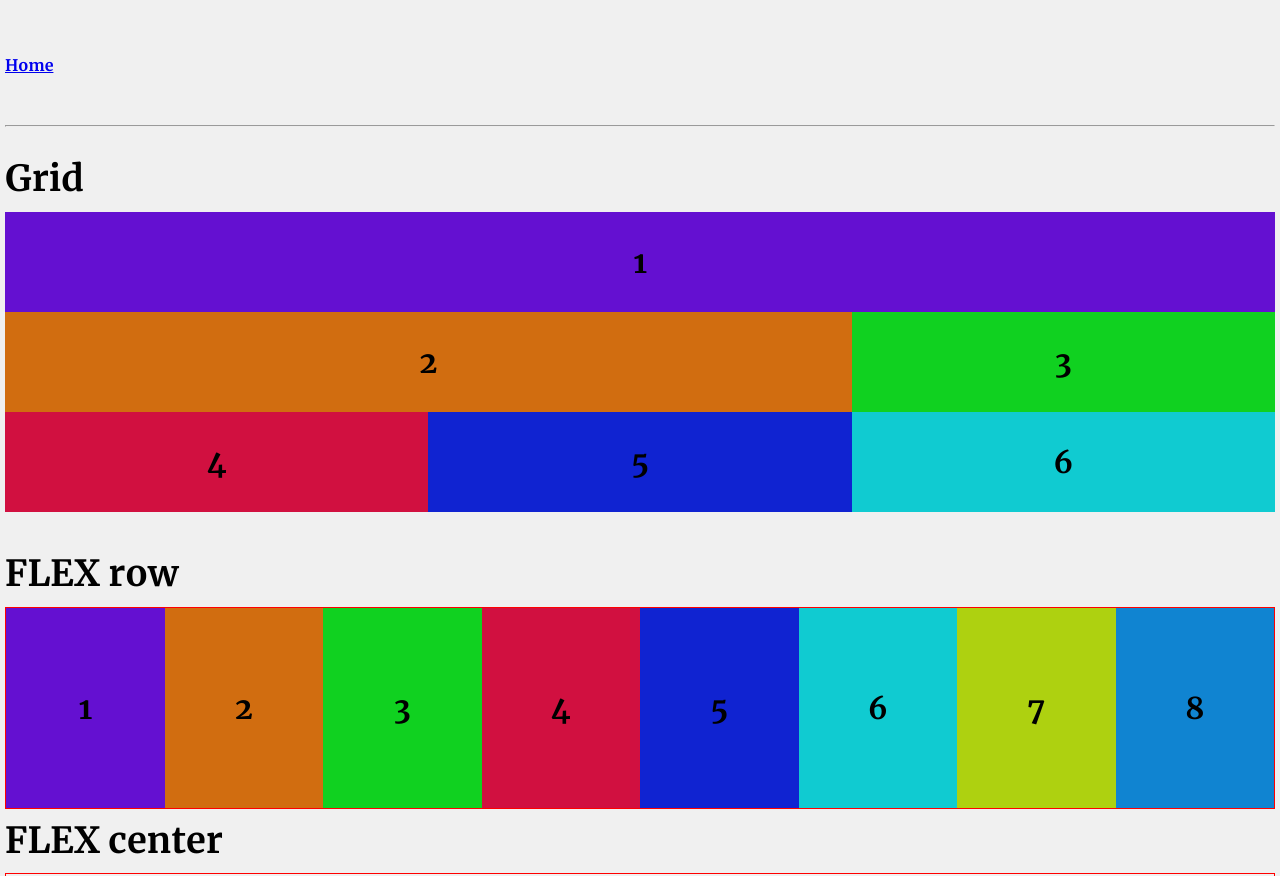
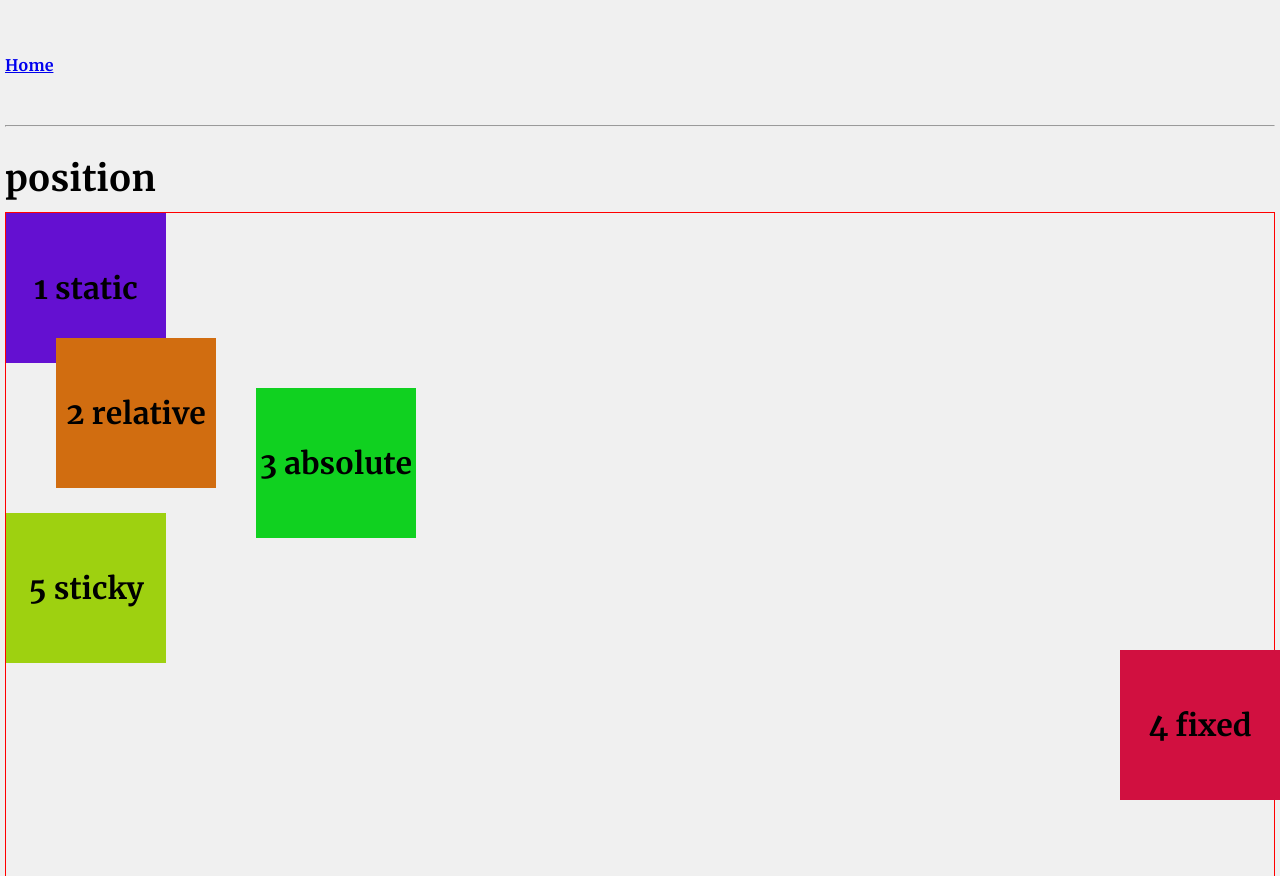
Before and after one commit to gleb-erokhin/Mentor, a plain HTML site: page css.html in a window 1280 px wide. Shown: the top 876 px of the page. Drawn offline with Linux system fonts and the light colour scheme.

Commit message:
lesson24

```diff
--- a/css.html
+++ b/css.html
@@ -42,8 +42,18 @@
 
         <main class="main">
             <div class="container">
+                <section class="position">
+                    <h1 class="title">position</h1>
+                    <div class="positions">
+                        <div class="position-box position-box1">1 static</div>
+                        <div class="position-box position-box2">2 relative</div>
+                        <div class="position-box position-box3">3 absolute</div>
+                        <div class="position-box position-box4">4 fixed</div>
+                        <div class="position-box position-box5">5 sticky</div>
+                    </div>
+                </section>
                 <section class="grid">
-                    <h1 class="title__flex">Grid</h1>
+                    <h1 class="title">Grid</h1>
                     <div class="grid-container">
                         <div class="grid-box grid-box1">1</div>
                         <div class="grid-box grid-box2">2</div>
@@ -54,7 +64,7 @@
                     </div>
                 </section>
                 <section class="flex">
-                    <h1 class="title__flex">FLEX row</h1>
+                    <h1 class="title">FLEX row</h1>
                     <div class="flex-boxes flex-row">
                         <div class="flex-box flex-box1">1</div>
                         <div class="flex-box flex-box2">2</div>
@@ -65,14 +75,14 @@
                         <div class="flex-box flex-box7">7</div>
                         <div class="flex-box flex-box8">8</div>
                     </div>
-                    <h1 class="title__flex">FLEX center</h1>
+                    <h1 class="title">FLEX center</h1>
                     <div class="flex-boxes flex-center">
                         <div class="flex-box flex-box1">1</div>
                         <div class="flex-box flex-box2">2</div>
                         <div class="flex-box flex-box3">3</div>
                         <div class="flex-box flex-box4">4</div>
                     </div>
-                    <h1 class="title__flex">FLEX wrap</h1>
+                    <h1 class="title">FLEX wrap</h1>
                     <div class="flex-boxes flex-wrap">
                         <div class="flex-box flex-box1">1</div>
                         <div class="flex-box flex-box2">2</div>
--- a/css/style.scss
+++ b/css/style.scss
@@ -339,7 +339,7 @@ input:focus {
 }
 .grid-box2 {
     background-color: #d16d10;
-    grid-column: col 1 / 3
+    grid-column: col 1 / 3;
 }
 .grid-box3 {
     background-color: #10d120;
@@ -353,3 +353,49 @@ input:focus {
 .grid-box6 {
     background-color: #10cbd1;
 }
+
+// position
+
+.positions {
+    position: relative;
+    border: 1px solid red;
+    height: 750px;
+}
+
+.position-box {
+    width: 160px;
+    height: 150px;
+
+    display: flex;
+    justify-content: center;
+    align-items: center;
+    font-size: 30px;
+}
+
+.position-box1 {
+    background-color: #6410d1;
+}
+.position-box2 {
+    background-color: #d16d10;
+    position: relative;
+    top: -25px;
+    left: 50px;
+}
+.position-box3 {
+    background-color: #10d120;
+    position: absolute;
+    top: 175px;
+    left: 250px;
+}
+.position-box4 {
+    background-color: #d11040;
+    position: fixed;
+    bottom: 0;
+    right: 0;
+}
+
+.position-box5 {
+    background-color: #9ed110;
+    position: sticky;
+    top: 0;
+}
```
Also changed, not shown: css/style.css, 1 other file.
